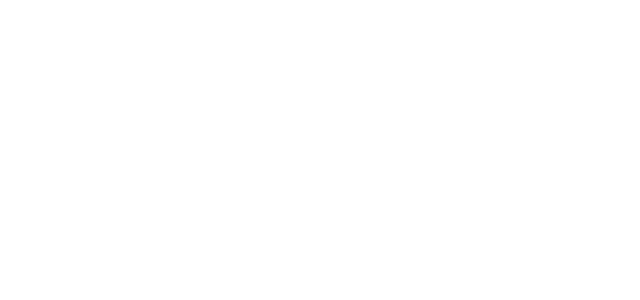
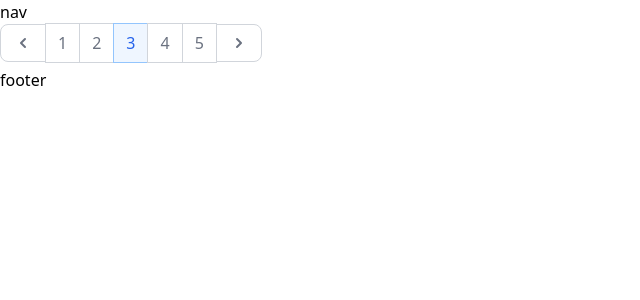
Before and after one commit to azopo/shopDiploma-Master, a Nuxt app: page / in a window 1280 px wide. Shown: the top 300 px of the page, without its empty margins (0-640 px from the left). Built offline with nearby package versions, Linux system fonts and the light colour scheme.

Commit message:
add simple layout; add index page test pagination;

```diff
--- /dev/null
+++ b/components/pages/index/pagination.vue
@@ -0,0 +1,84 @@
+<template>
+  <nav aria-label="Page navigation example">
+    <ul class="inline-flex items-center -space-x-px">
+      <li>
+        <a
+          href="#"
+          class="block px-3 py-2 ml-0 leading-tight text-gray-500 bg-white border border-gray-300 rounded-l-lg hover:bg-gray-100 hover:text-gray-700 dark:bg-gray-800 dark:border-gray-700 dark:text-gray-400 dark:hover:bg-gray-700 dark:hover:text-white"
+        >
+          <span class="sr-only">Previous</span>
+          <svg
+            aria-hidden="true"
+            class="w-5 h-5"
+            fill="currentColor"
+            viewBox="0 0 20 20"
+            xmlns="http://www.w3.org/2000/svg"
+          >
+            <path
+              fill-rule="evenodd"
+              d="M12.707 5.293a1 1 0 010 1.414L9.414 10l3.293 3.293a1 1 0 01-1.414 1.414l-4-4a1 1 0 010-1.414l4-4a1 1 0 011.414 0z"
+              clip-rule="evenodd"
+            ></path>
+          </svg>
+        </a>
+      </li>
+      <li>
+        <a
+          href="#"
+          class="px-3 py-2 leading-tight text-gray-500 bg-white border border-gray-300 hover:bg-gray-100 hover:text-gray-700 dark:bg-gray-800 dark:border-gray-700 dark:text-gray-400 dark:hover:bg-gray-700 dark:hover:text-white"
+          >1</a
+        >
+      </li>
+      <li>
+        <a
+          href="#"
+          class="px-3 py-2 leading-tight text-gray-500 bg-white border border-gray-300 hover:bg-gray-100 hover:text-gray-700 dark:bg-gray-800 dark:border-gray-700 dark:text-gray-400 dark:hover:bg-gray-700 dark:hover:text-white"
+          >2</a
+        >
+      </li>
+      <li>
+        <a
+          href="#"
+          aria-current="page"
+          class="z-10 px-3 py-2 leading-tight text-blue-600 border border-blue-300 bg-blue-50 hover:bg-blue-100 hover:text-blue-700 dark:border-gray-700 dark:bg-gray-700 dark:text-white"
+          >3</a
+        >
+      </li>
+      <li>
+        <a
+          href="#"
+          class="px-3 py-2 leading-tight text-gray-500 bg-white border border-gray-300 hover:bg-gray-100 hover:text-gray-700 dark:bg-gray-800 dark:border-gray-700 dark:text-gray-400 dark:hover:bg-gray-700 dark:hover:text-white"
+          >4</a
+        >
+      </li>
+      <li>
+        <a
+          href="#"
+          class="px-3 py-2 leading-tight text-gray-500 bg-white border border-gray-300 hover:bg-gray-100 hover:text-gray-700 dark:bg-gray-800 dark:border-gray-700 dark:text-gray-400 dark:hover:bg-gray-700 dark:hover:text-white"
+          >5</a
+        >
+      </li>
+      <li>
+        <a
+          href="#"
+          class="block px-3 py-2 leading-tight text-gray-500 bg-white border border-gray-300 rounded-r-lg hover:bg-gray-100 hover:text-gray-700 dark:bg-gray-800 dark:border-gray-700 dark:text-gray-400 dark:hover:bg-gray-700 dark:hover:text-white"
+        >
+          <span class="sr-only">Next</span>
+          <svg
+            aria-hidden="true"
+            class="w-5 h-5"
+            fill="currentColor"
+            viewBox="0 0 20 20"
+            xmlns="http://www.w3.org/2000/svg"
+          >
+            <path
+              fill-rule="evenodd"
+              d="M7.293 14.707a1 1 0 010-1.414L10.586 10 7.293 6.707a1 1 0 011.414-1.414l4 4a1 1 0 010 1.414l-4 4a1 1 0 01-1.414 0z"
+              clip-rule="evenodd"
+            ></path>
+          </svg>
+        </a>
+      </li>
+    </ul>
+  </nav>
+</template>
--- /dev/null
+++ b/layouts/default.vue
@@ -0,0 +1,7 @@
+<template>
+  <nav>nav</nav>
+  <main>
+    <slot />
+  </main>
+  <footer>footer</footer>
+</template>
--- /dev/null
+++ b/pages/index.vue
@@ -0,0 +1,5 @@
+<template>
+  <div>
+    <lazy-pages-index-pagination />
+  </div>
+</template>
```
Also changed, not shown: 1 other file (tests, documents, lock files or other folders).
